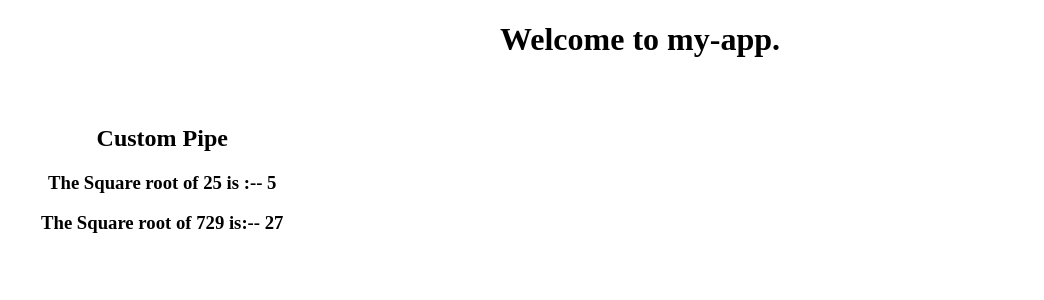
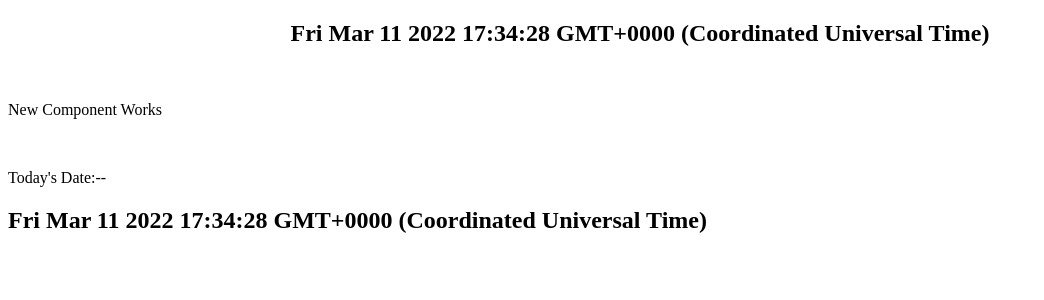
Before and after one commit to Yash3656/my-app, an Angular app: page / in a window 1280 px wide. Shown: the top 300 px of the page, without its empty margins (0-1044 px from the left). Built offline with nearby package versions, Linux system fonts and the light colour scheme.

Commit message:
Service Commit

```diff
--- a/src/app/app.component.html
+++ b/src/app/app.component.html
@@ -1,22 +1,5 @@
-<!DOCTYPE html>
-<html lang="en">
-<head>
-  <meta charset="UTF-8">
-  <meta name="viewport" content="width=device-width, initial-scale=1.0">
-  <meta http-equiv="X-UA-Compatible" content="ie=edge">
-  <title>Document</title>
-</head>
-<body>
-  <div style="text-align:center">
-     <h1>
-        Welcome to {{title}}.
-     </h1>
-     <div style="float:left;padding:25px;">
-       <h2> Custom Pipe</h2>
-       <h3><b> The Square root of 25 is :-- {{25 | sqrt}}</b></h3>
-       <h3><b> The Square root of 729 is:-- {{729 | sqrt}}</b></h3>
-    </div>
-<!--  <app-pipe-test></app-pipe-test> -->
-  </div>
- </body>
-</html>
+<div style="text-align:center">
+    <h2>{{todaydate}}</h2><br>
+</div>
+
+<app-new-comp-service></app-new-comp-service>
--- a/src/app/app.component.ts
+++ b/src/app/app.component.ts
@@ -1,5 +1,5 @@
 import { Component } from '@angular/core';
-
+import { PracticeServiceService } from './practice-service.service';
 @Component({
   selector: 'app-root',
   templateUrl: './app.component.html',
@@ -7,4 +7,9 @@ import { Component } from '@angular/core';
 })
 export class AppComponent {
   title = 'my-app';
+  todaydate:any;
+   constructor(private myservice: PracticeServiceService) {}
+   ngOnInit() {
+      this.todaydate = this.myservice.showTodayDate();
 }
+}
--- /dev/null
+++ b/src/app/new-comp-service/new-comp-service.component.html
@@ -0,0 +1,3 @@
+<p>New Component Works</p><br>
+<p>{{newcomp}}</p>
+<h2>{{todaydate}}</h2>
--- /dev/null
+++ b/src/app/new-comp-service/new-comp-service.component.ts
@@ -0,0 +1,19 @@
+import { Component, OnInit } from '@angular/core';
+import { PracticeServiceService } from '../practice-service.service';
+
+@Component({
+  selector: 'app-new-comp-service',
+  templateUrl: './new-comp-service.component.html',
+  styleUrls: ['./new-comp-service.component.css']
+})
+export class NewCompServiceComponent implements OnInit {
+
+   todaydate:any;
+   newcomp = "Today's Date:--";
+   constructor(private myservice: PracticeServiceService) {}
+
+   ngOnInit() {
+      this.todaydate = this.myservice.showTodayDate();
+   }
+
+}
--- /dev/null
+++ b/src/app/practice-service.service.ts
@@ -0,0 +1,13 @@
+import { Injectable } from '@angular/core';
+
+@Injectable({
+  providedIn: 'root'
+})
+export class PracticeServiceService {
+
+  constructor() { }
+  showTodayDate() {
+    let ndate= new Date();
+    return ndate;
+  }
+}
```
Also changed, not shown: src/app/app.module.ts (+5 -3 lines), src/app/new-comp-service/new-comp-service.component.css (added), 2 other files (tests, documents, lock files or other folders).
